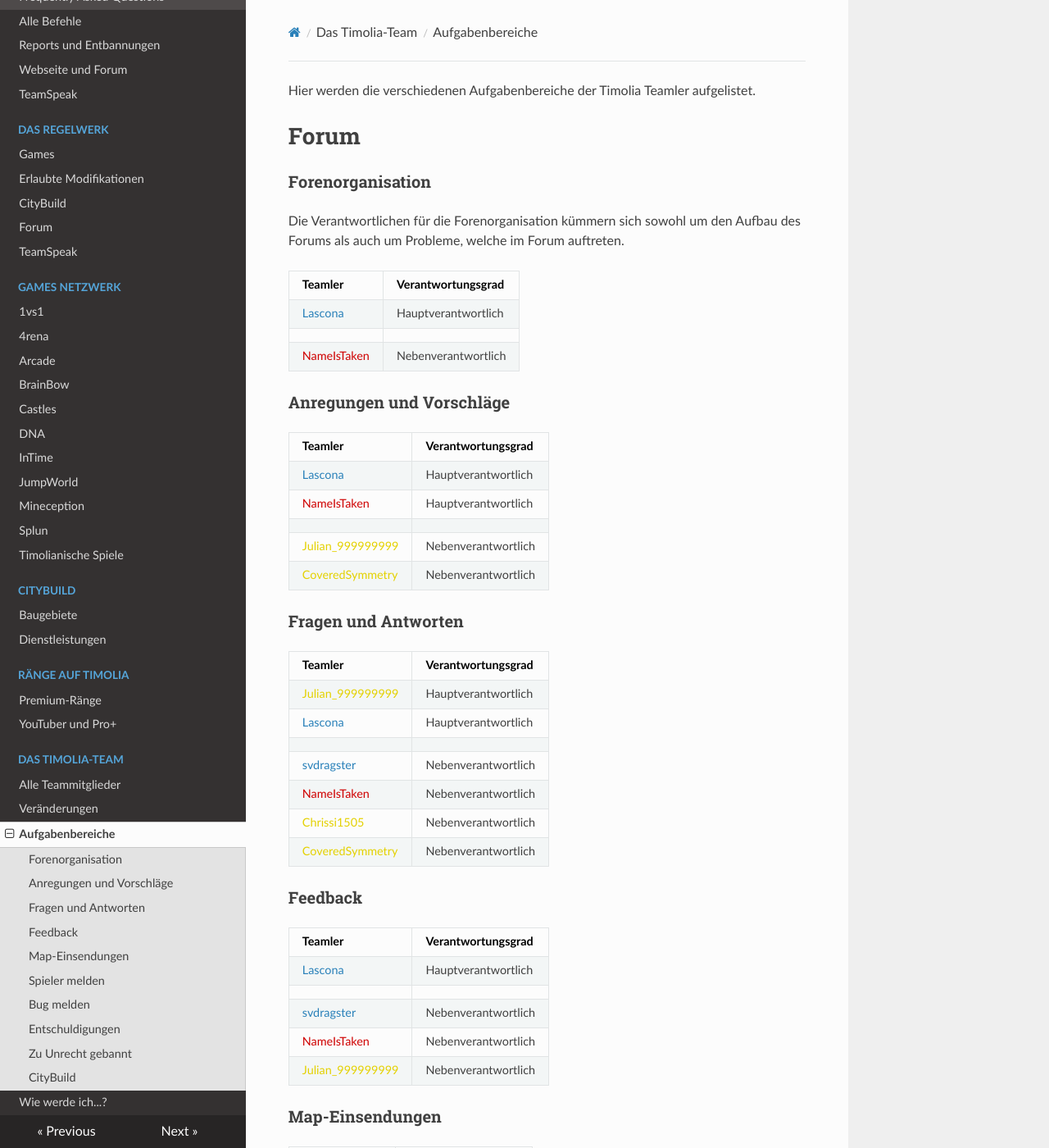
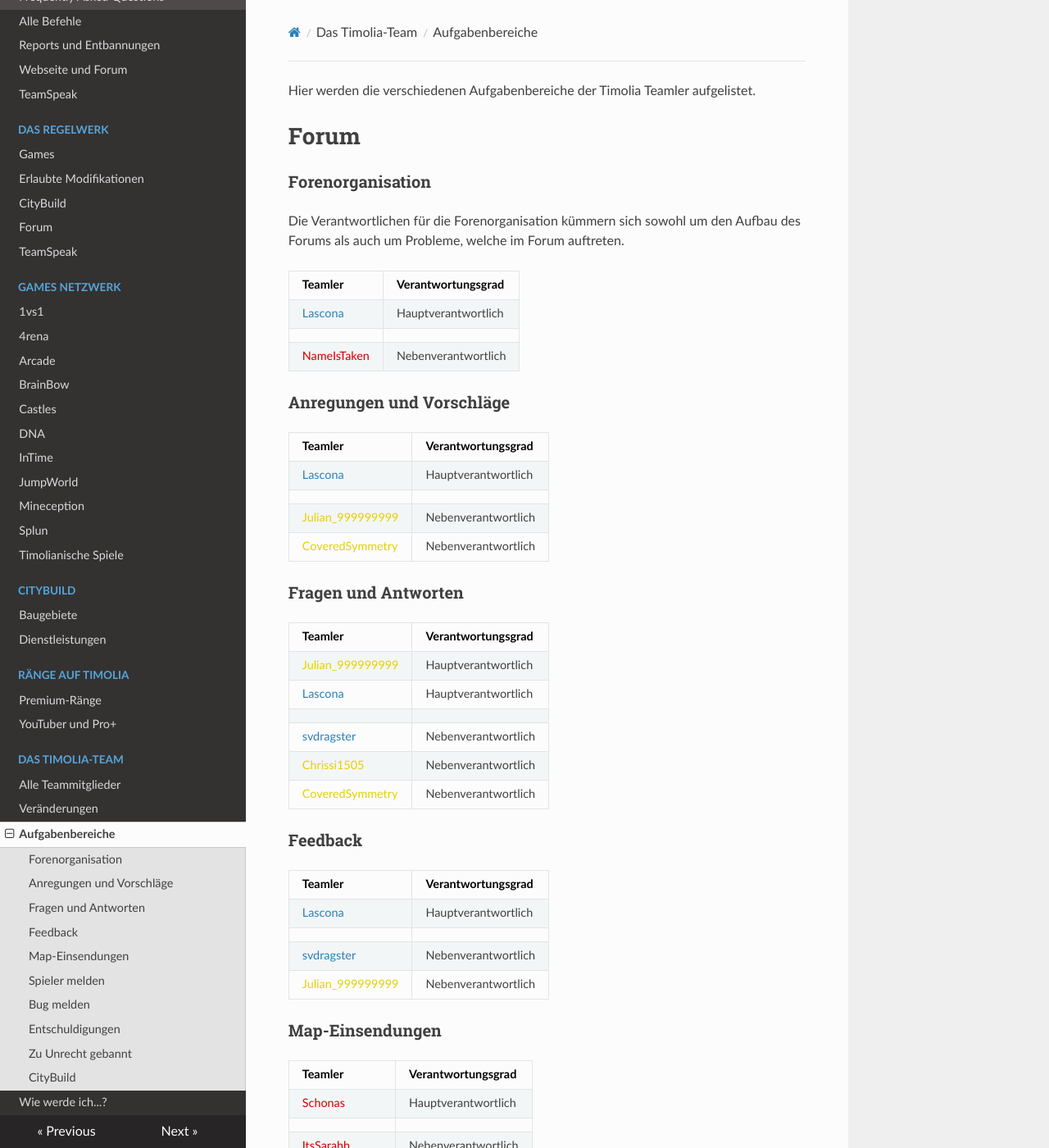
Before and after one commit to TimoliaDE/HowTo, an MkDocs documentation site: the page built from docs/team/responsibilities.md, in a window 1280 px wide and 1400 px high. Shown: the whole window at 82% size. Built offline with MkDocs 1.6.1, drawn with Linux system fonts in a browser that asks for light colours; nearby versions of some CDN libraries; old or Windows-style settings are respelled for this version of MkDocs; some of the changed text lies outside the part shown.

Commit message:
Update responsibilities.md

```diff
--- a/docs/team/responsibilities.md
+++ b/docs/team/responsibilities.md
@@ -16,7 +16,6 @@ Die Verantwortlichen für die Forenorganisation kümmern sich sowohl um den Aufb
 | Teamler | Verantwortungsgrad |
 | ------ | ------ |
 |<span style="color:#2980b9">Lascona</span> | Hauptverantwortlich |
-|<span style="color:#CF0101">NameIsTaken</span> | Hauptverantwortlich |
 | | |
 |<span style="color:#E4D100">Julian_999999999</span> | Nebenverantwortlich |
 |<span style="color:#E4D100">CoveredSymmetry</span> | Nebenverantwortlich |
@@ -29,7 +28,6 @@ Die Verantwortlichen für die Forenorganisation kümmern sich sowohl um den Aufb
 |<span style="color:#2980b9">Lascona</span> | Hauptverantwortlich |
 | | |
 |<span style="color:#2980b9">svdragster</span> | Nebenverantwortlich |
-|<span style="color:#CF0101">NameIsTaken</span> | Nebenverantwortlich |
 |<span style="color:#E4D100">Chrissi1505</span> | Nebenverantwortlich |
 |<span style="color:#E4D100">CoveredSymmetry</span> | Nebenverantwortlich |
 
@@ -39,7 +37,6 @@ Die Verantwortlichen für die Forenorganisation kümmern sich sowohl um den Aufb
 |<span style="color:#2980b9">Lascona</span> | Hauptverantwortlich |
 | | |
 |<span style="color:#2980b9">svdragster</span> | Nebenverantwortlich |
-|<span style="color:#CF0101">NameIsTaken</span> | Nebenverantwortlich |
 |<span style="color:#E4D100">Julian_999999999</span> | Nebenverantwortlich |
 
 ### **Map-Einsendungen**
@@ -72,7 +69,6 @@ Die Verantwortlichen für die Forenorganisation kümmern sich sowohl um den Aufb
 |<span style="color:#CF0101">ItsSarahh</span> | Hauptverantwortlich |
 |<span style="color:#E4D100">Julian_999999999</span> | Hauptverantwortlich |
 | | |
-|<span style="color:#CF0101">NameIsTaken</span> | Nebenverantwortlich |
 |<span style="color:#E4D100">Aenzo</span> | Nebenverantwortlich |
 |<span style="color:#E4D100">Elegeta</span> | Nebenverantwortlich |
 |<span style="color:#E4D100">Naachtara</span> | Nebenverantwortlich |
```
